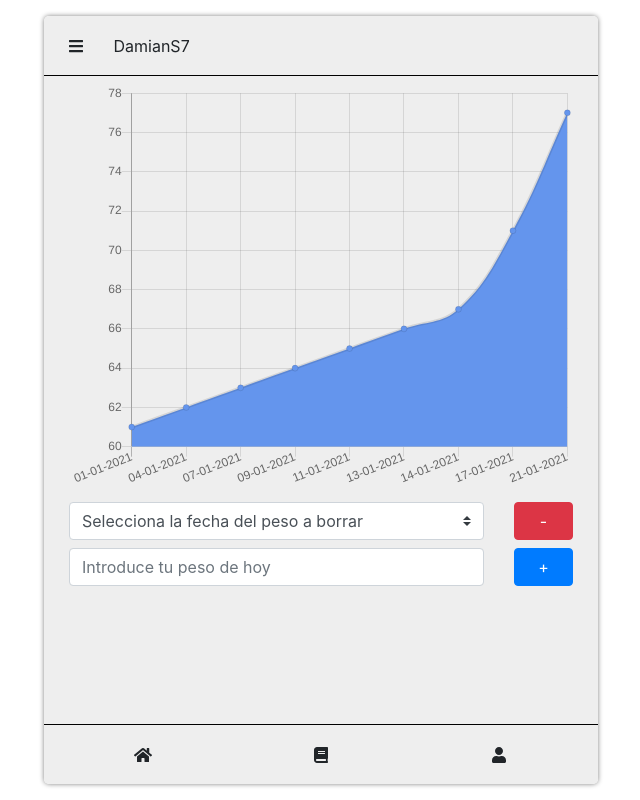
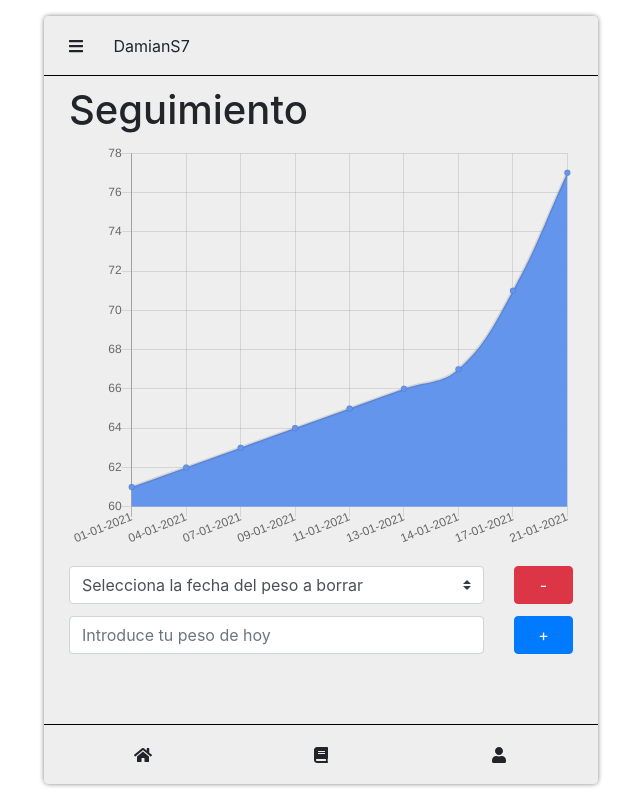
Before and after one commit to damianS7/fitCalc-spring-frontend, a Vue app: page /weight in a window 1280 px wide. Shown: the whole page, without its empty margins (319-959 px from the left). Built offline with nearby package versions, Linux system fonts and the light colour scheme.

Commit message:
Agregado el titulo de la vista

```diff
--- a/src/views/Settings.vue
+++ b/src/views/Settings.vue
@@ -1,5 +1,11 @@
 <template>
   <b-col cols="12">
+    <b-row class="mb-1">
+      <b-col cols="12">
+        <h1>Configuracion</h1>
+      </b-col>
+    </b-row>
+
     <b-row class="mb-1">
       <b-col> <h6>Comidas del dia:</h6> </b-col>
     </b-row>
--- a/src/views/Weight.vue
+++ b/src/views/Weight.vue
@@ -1,12 +1,17 @@
 <template>
   <b-col cols="12">
-    <b-row>
+    <b-row class="mb-1">
+      <b-col cols="12">
+        <h1>Seguimiento</h1>
+      </b-col>
+    </b-row>
+    <b-row class="mb-1">
       <b-col class="mb-3">
         <weight-chart :chartData="chartData"> </weight-chart>
       </b-col>
     </b-row>
 
-    <b-row>
+    <b-row class="mb-1">
       <b-col cols="12" sm="10" class="mb-2">
         <b-form-select
           id="inline-form-custom-select-pref"
```
